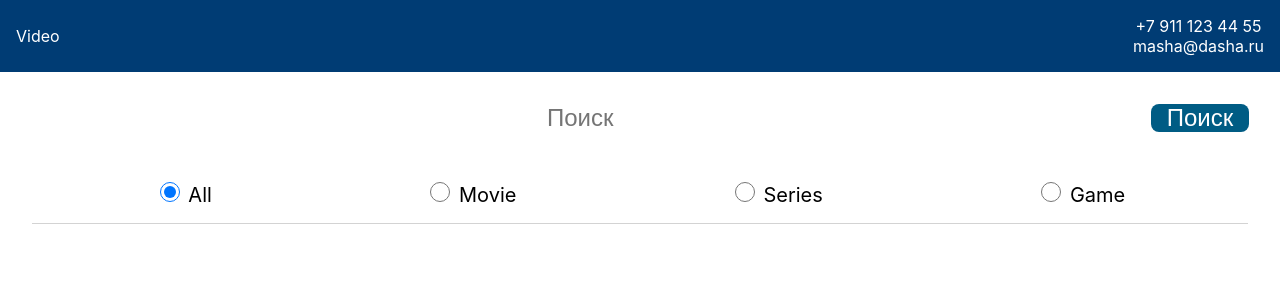
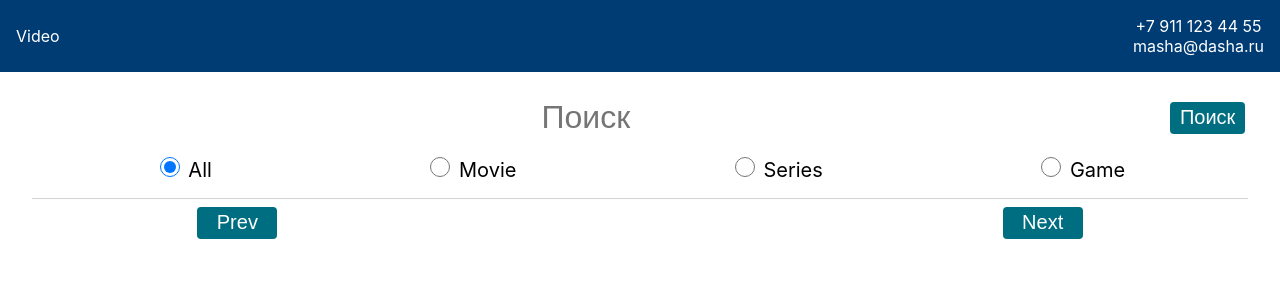
Before and after one commit to S1iM4eG/react_movies, a React (Create React App) app: page / in a window 1280 px wide. Shown: the top 297 px of the page. Built offline with nearby package versions, Linux system fonts and the light colour scheme; no server answers.

Commit message:
Lesson 6 - Pagination in progress

```diff
--- a/src/components/Search.css
+++ b/src/components/Search.css
@@ -1,13 +1,13 @@
 .search
 {
-		padding:2.4%;
+		padding:2% 2.4% 0;
 		display:flex;
 		justify-content:space-between;
 		align-items:center;
 }
 	.search input
 	{
-		font-size:24px;
+		font-size:32px;
 		width:100%;
 		border: 0;
 		text-align: center;
@@ -17,14 +17,14 @@
 			outline: none;
 			border-bottom: solid 1px #AAA;
 		}
-	.search button {
+/*	.search button {
 		background-color: #005c84;
 		color: white;
 		padding: 0px 16px;
 		font-size: 24px;
 		border: none;
 		border-radius: 8px;
-	}
+	}	*/
 .radio
 {
 	display: flex;
@@ -41,3 +41,26 @@
 		width: 20px;
 		height: 20px;
 	}
+.pagination {
+	display: flex;
+	justify-content: space-around;
+	align-items: center;
+}
+	.pagination > button
+	{
+		margin: 8px 32px;
+	}
+.btn {
+	background-color: #006E81;
+	color: white;
+	border: none;
+	border-radius: 4px;
+	font-size: 20px;
+	margin: 4px;
+	width: 80px;
+	height: 32px;
+}
+.page-number > button
+{
+	width:32px;
+}
--- a/src/components/Search.js
+++ b/src/components/Search.js
@@ -6,7 +6,8 @@ class Search extends React.Component
     state =
         {
             search: "",
-            type:"all"
+            type: "all",
+            page: 1
         }
     handleKey = (evenet) =>
     {
@@ -17,24 +18,48 @@ class Search extends React.Component
     }
     handlerFilter = (event) =>
     {
-        //this.setState({ type: event.target.dataset.type });
-        //this.props.searchMovie(this.state.search, this.state.type);
+
         this.setState
         (
             () => ({ type: event.target.dataset.type }),
             () => this.props.searchMovie(this.state.search, this.state.type)
         )
-        //this.setState
-        //(
-        //    {
-        //        type: event.target.dataset.type,
-        //        search: this.props.searchMovie(this.state.search, this.state.type)
-        //    }
-        //)
-
+    }
+    prevPage = () =>
+    {
+        this.setState
+        (
+            () => (this.state.page > 1 ? { page: this.state.page - 1 } : { page: 1 }),
+            () => {this.props.searchMovie(this.state.search, this.state.type, this.state.page) }
+        )
+    }
+    nextPage = () =>
+    {
+        this.setState
+        (
+            () => ({ page: this.state.page + 1 }),
+            () => this.props.searchMovie(this.state.search, this.state.type, this.state.page)
+        )
+    }
+    setPage = (num) =>
+    {
+        this.setState
+            (
+                () => ({ page: num }),
+                () => this.props.searchMovie(this.state.search, this.state.type, this.state.page)
+            )
     }
     render()
     {
+        let itemsPerPage = 10;
+        let totalPages = this.props.totalItems / itemsPerPage;
+        const lastIndex = totalPages <= 10 ? totalPages + 1 : this.state.page + itemsPerPage;
+        const firstIndex = totalPages <= 10 ? lastIndex - itemsPerPage + lastIndex + 1 : lastIndex - itemsPerPage;
+        let num = [];
+        for (let i = 0; i < totalPages; i++) {
+            num.push(i);
+        }
+
         return (
             <div>
                 <div className="search">
@@ -44,15 +69,35 @@ class Search extends React.Component
                         onChange={(e) => this.setState({ search: e.target.value })}
                         onKeyUp={this.handleKey}
                     />
-                    <button onClick={() => this.props.searchMovie(this.state.search, this.state.type)}>
+                    <button onClick={() => this.props.searchMovie(this.state.search, this.state.type)} className="btn">
                         Поиск
                     </button>
                 </div>
                 <div className='radio'>
-                    <lable><input type="radio" name="category" data-type='all'     checked={this.state.type==='all'}     onChange={this.handlerFilter} />   All</lable>
-                    <lable><input type="radio" name="category" data-type='movie'   checked={this.state.type==='movie'}   onChange={this.handlerFilter} />   Movie</lable>
-                    <lable><input type="radio" name="category" data-type='series'  checked={this.state.type==='series'}  onChange={this.handlerFilter} />   Series</lable>
-                    <lable><input type="radio" name="category" data-type='game'    checked={this.state.type==='game'}    onChange={this.handlerFilter} />   Game</lable>
+                    <label><input type='radio' name='category' data-type='all'      checked={this.state.type === 'all'}     onChange={this.handlerFilter} /> All</label>
+                    <label><input type='radio' name='category' data-type='movie'    checked={this.state.type === 'movie'}   onChange={this.handlerFilter} /> Movie</label>
+                    <label><input type='radio' name='category' data-type='series'   checked={this.state.type === 'series'}  onChange={this.handlerFilter} /> Series</label>
+                    <label><input type='radio' name='category' data-type='game'     checked={this.state.type === 'game'}    onChange={this.handlerFilter} /> Game</label>
+                </div>
+                <div className="pagination">
+                    <button className="btn" onClick={this.prevPage} >Prev</button>
+                    <div classname="page-numbers">
+                    {
+                        num.slice(firstIndex, lastIndex).map
+                        (
+                            (element, index) =>
+                            (
+                                <button className="btn"
+                                    key={index}
+                                    onClick={() => this.setState(element) }
+                                >
+                                    {element}
+                                </button>
+                            )
+                        )
+                        }
+                    </div>
+                    <button className="btn" onClick={this.nextPage} >Next</button>
                 </div>
             </div>
         )
--- a/src/layout/Main.js
+++ b/src/layout/Main.js
@@ -8,26 +8,28 @@ class Main extends React.Component
 {
     state =
     {
-        movies:[]
+        movies: [],
+        count:0
     }
     componentDidMount()
     {
         //Эта функция неявно вызывается всякий раз, когда компонент сгенирировался на страницу
         fetch('http://www.omdbapi.com/?s=The%20Transporter&apikey=e6b33c05')
             .then(response => response.json())
-            .then(data => this.setState({movies:data.Search}))
+            .then(data => this.setState({movies:data.Search, count: data.totalResults}))
     }
-    searchMovie = (str, type='all') =>
+    searchMovie = (str, type='all', page) =>
     {
-        fetch(`http://www.omdbapi.com/?s=${str}${type !== 'all' ? `&type=${type}` : ''}&apikey=e6b33c05`)
+        fetch(`http://www.omdbapi.com/?s=${str}${type !== 'all' ? `&type=${type}` : ''}${`&page=${page}`}&apikey=e6b33c05`)
             .then(response => response.json())
-            .then(data => this.setState({ movies: data.Search }));
+            .then(data => this.setState({ movies: data.Search, count: data.totalResults }));
     }
     render()
     {
+
         return(
             <main>
-                <Search searchMovie={ this.searchMovie } />
+                <Search searchMovie={ this.searchMovie } totalItems={ this.state.count } />
                 {
                     this.state.movies == null ? <h1>Введите поисковый запрос</h1> :
                     this.state.movies.length == 0 ?
```
